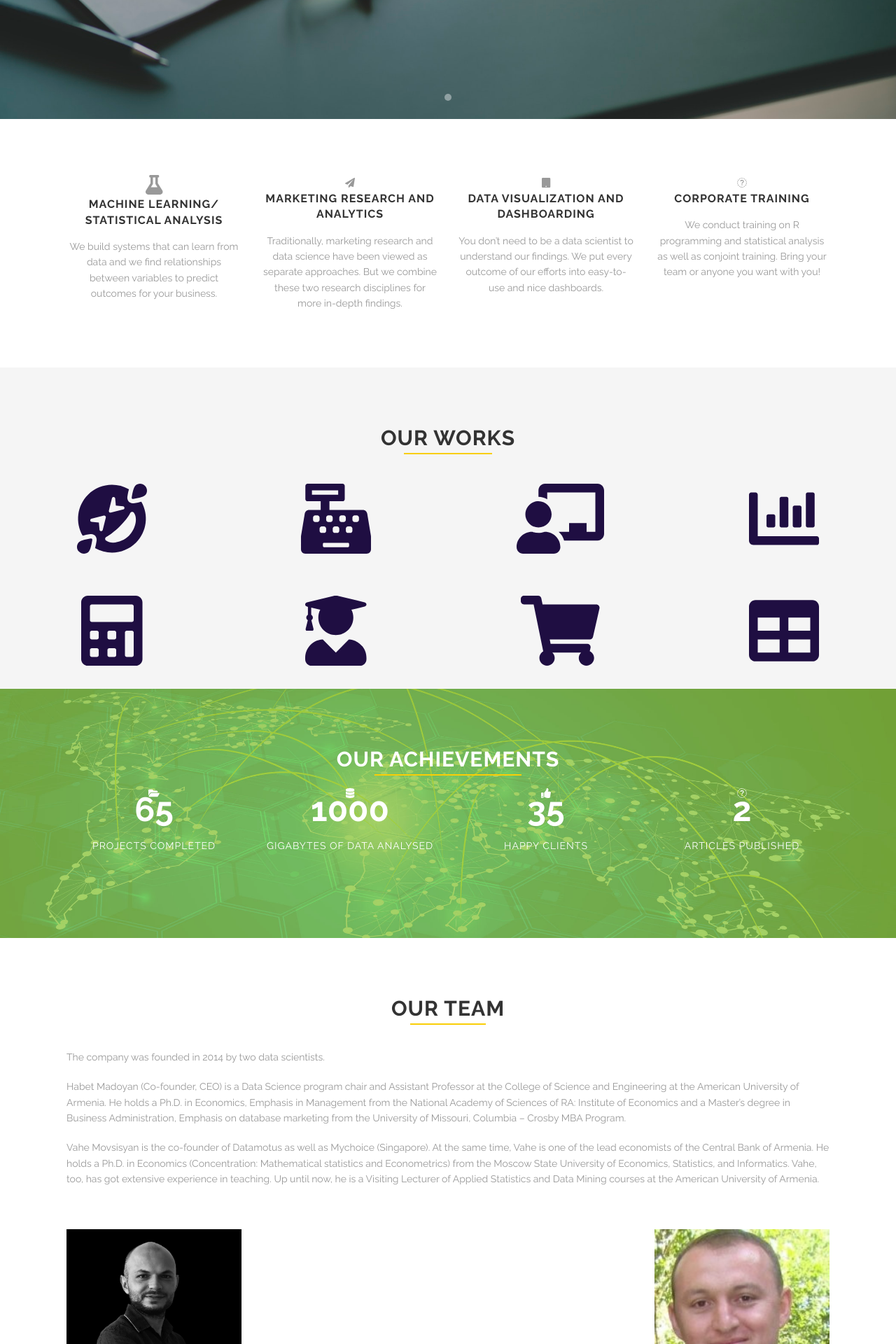
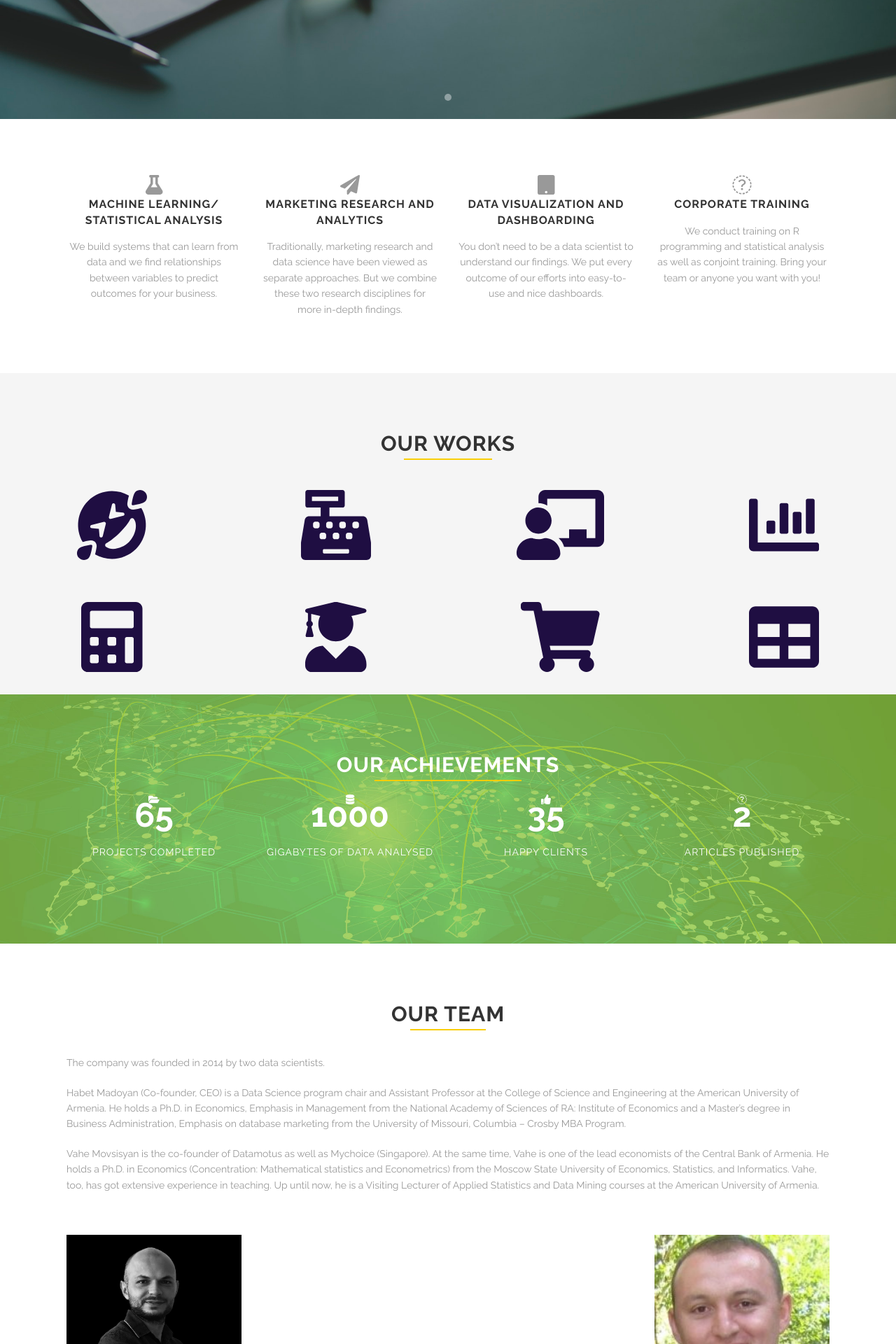
Before and after one commit to Habet/datamotus.github.io, a Jekyll site: the page built from index.html, in a window 1280 px wide. Shown: the part 602-2522 px from the top of the page at 70% size. Built offline with Jekyll 4.4.1, drawn with Linux system fonts in a browser that asks for light colours.

Commit message:
Update index.html

```diff
--- a/index.html
+++ b/index.html
@@ -187,13 +190,13 @@
     {% include icon-text.html title='Machine Learning/ Statistical Analysis' desc='We build systems that can learn from data and we find relationships between variables to predict outcomes for your business. ' icon_class='fas fa-flask fa-2x' delay='0' shape_class='icon-text-circle' %}
   </div>
   <div class="medium-3 large-3 columns">
-    {% include icon-text.html title='Marketing Research and Analytics' desc='Traditionally, marketing research and data science have been viewed as separate approaches. But we combine these two research disciplines for more in-depth findings. ' icon_class='fas fa-paper-plane' delay='200' shape_class='icon-text-circle' %}
+    {% include icon-text.html title='Marketing Research and Analytics' desc='Traditionally, marketing research and data science have been viewed as separate approaches. But we combine these two research disciplines for more in-depth findings. ' icon_class='fas fa-paper-plane fa-2x' delay='200' shape_class='icon-text-circle' %}
   </div>
   <div class="medium-3 large-3 columns">
-    {% include icon-text.html title='Data Visualization and Dashboarding' desc='You don’t need to be a data scientist to understand our findings. We put every outcome of our efforts into easy-to-use and nice dashboards. ' icon_class='fa fa-tablet' delay='400' shape_class='icon-text-circle' %}
+    {% include icon-text.html title='Data Visualization and Dashboarding' desc='You don’t need to be a data scientist to understand our findings. We put every outcome of our efforts into easy-to-use and nice dashboards. ' icon_class='fa fa-tablet fa-2x' delay='400' shape_class='icon-text-circle' %}
   </div>
   <div class="medium-3 large-3 columns">
-    {% include icon-text.html title='Corporate Training' desc='We conduct training on R programming and statistical analysis as well as conjoint training. Bring your team or anyone you want with you! ' icon_class='fa fa-comments-o' delay='600' shape_class='icon-text-circle' %}
+    {% include icon-text.html title='Corporate Training' desc='We conduct training on R programming and statistical analysis as well as conjoint training. Bring your team or anyone you want with you! ' icon_class='fa fa-comments-o fa-2x' delay='600' shape_class='icon-text-circle' %}
   </div>
 </div>
 
```
Also changed, not shown: other parts of index.html (+3 -0 lines).
